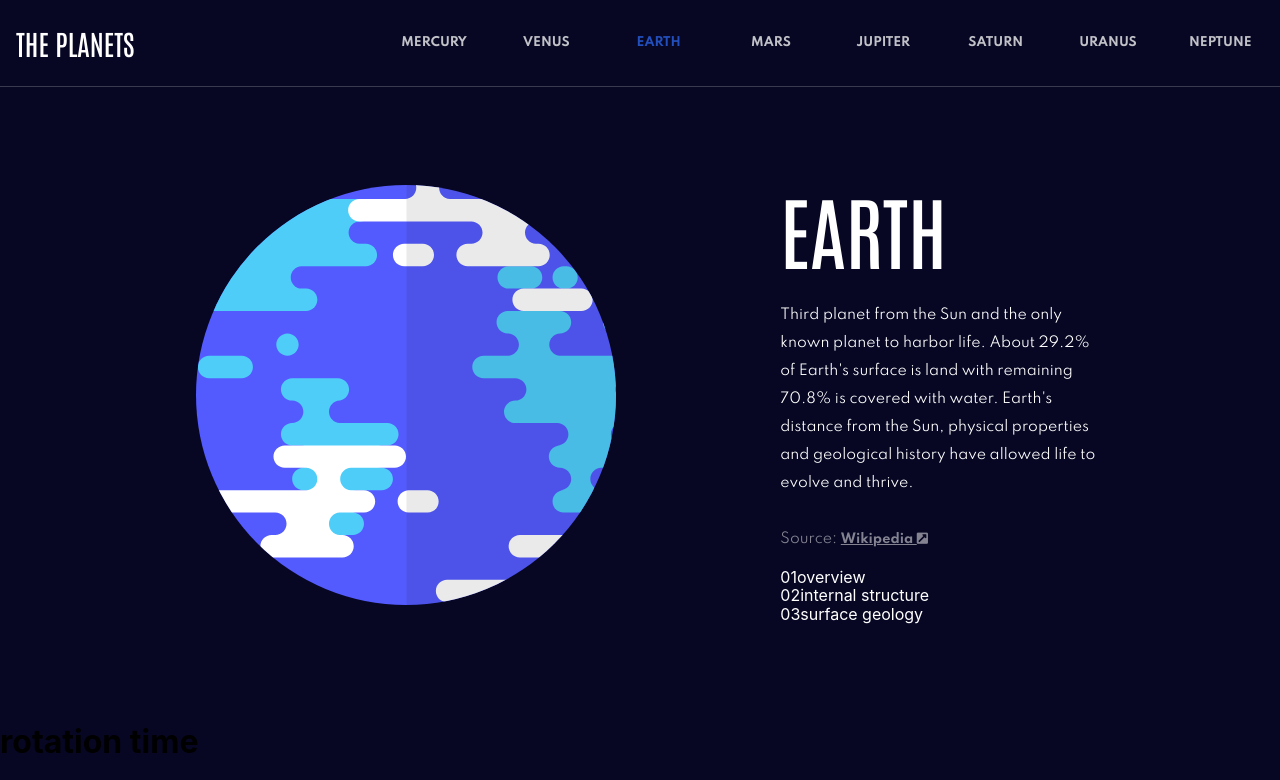
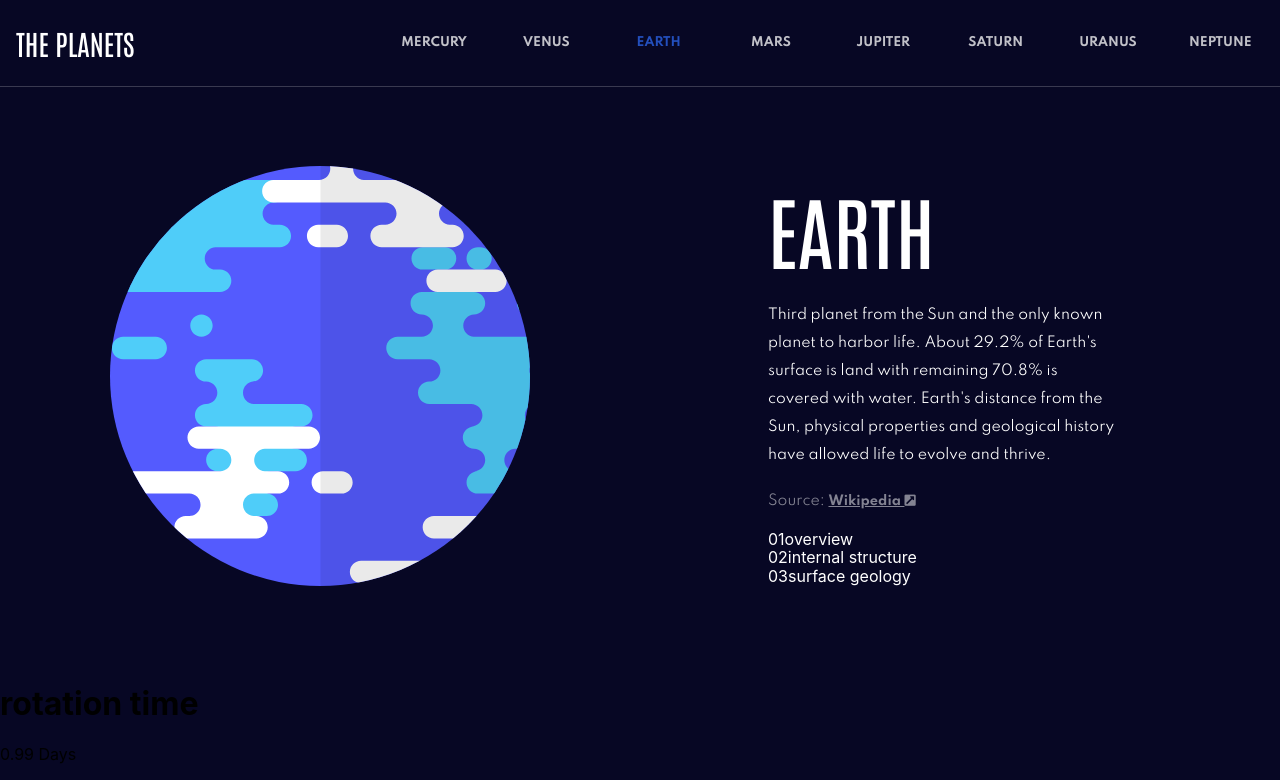
Before and after one commit to nicolaswalcker/planets-fact, a website built with Parcel: page index.html in a window 1280 px wide. Shown: the top 780 px of the page. Built offline with nearby package versions, Linux system fonts and the light colour scheme.

Commit message:
style: adjust paragraph size

```diff
--- a/src/styles/layout/_main.scss
+++ b/src/styles/layout/_main.scss
@@ -10,6 +10,7 @@
     flex-direction: row;
     align-items: center;
     justify-content: space-between;
+    gap: 10rem;
     padding: 5rem 2rem !important;
   }
 
@@ -17,6 +18,7 @@
     padding: 0rem 2.5rem;
   }
   .c-image__container {
+    display: inline-flex;
     position: relative;
     z-index: 0;
     display: flex;
@@ -24,7 +26,7 @@
     justify-content: center;
     height: 18.75rem;
     @include breakpoint(medium-up) {
-      width: 80%;
+      width: 60%;
     }
   }
   .c-planet__image {
@@ -33,7 +35,7 @@
       max-height: 70%;
     }
     @include breakpoint(medium-up) {
-      max-width: 100%;
+      max-width: 80%;
       max-height: 140%;
       object-fit: contain;
     }
@@ -44,12 +46,15 @@
   flex-direction: column;
   align-items: center;
   justify-content: center;
+
   @include breakpoint(small-up) {
-    width: 50%;
+    width: 40%;
   }
   @include breakpoint(medium-up){
     align-items: flex-start;
     width: 100%;
+    max-width: 22rem;
+    height: 100%;
   }
   .c-planet__name {
     margin: 0;
@@ -68,9 +73,10 @@
     font-weight: normal;
     line-height: 200%;
     text-align: center;
+    height: 10rem;
     @include breakpoint(medium-up) {
       font-size: 0.875rem;
-      width: 70%;
+      margin-bottom: 0.75rem;
     }
   }
   .c-source__text {
```
Also changed, not shown: src/styles/style.css.
